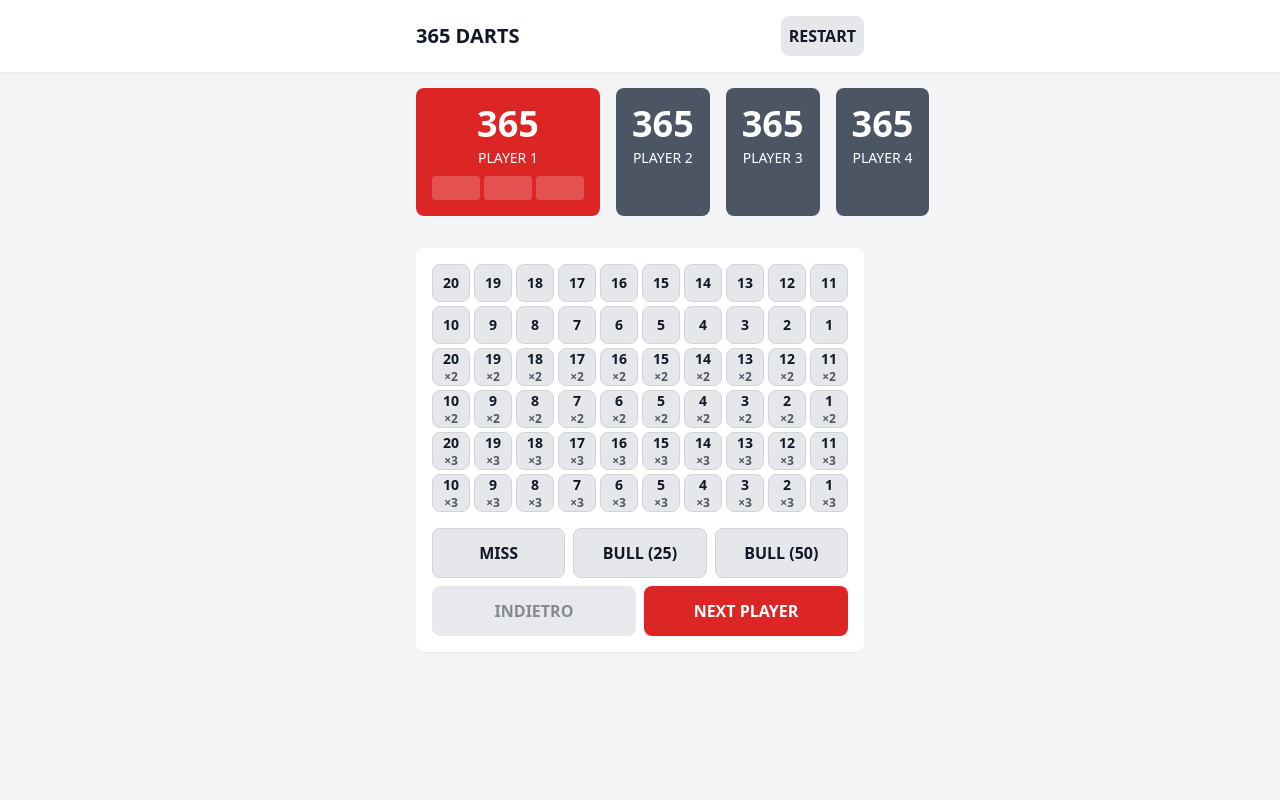
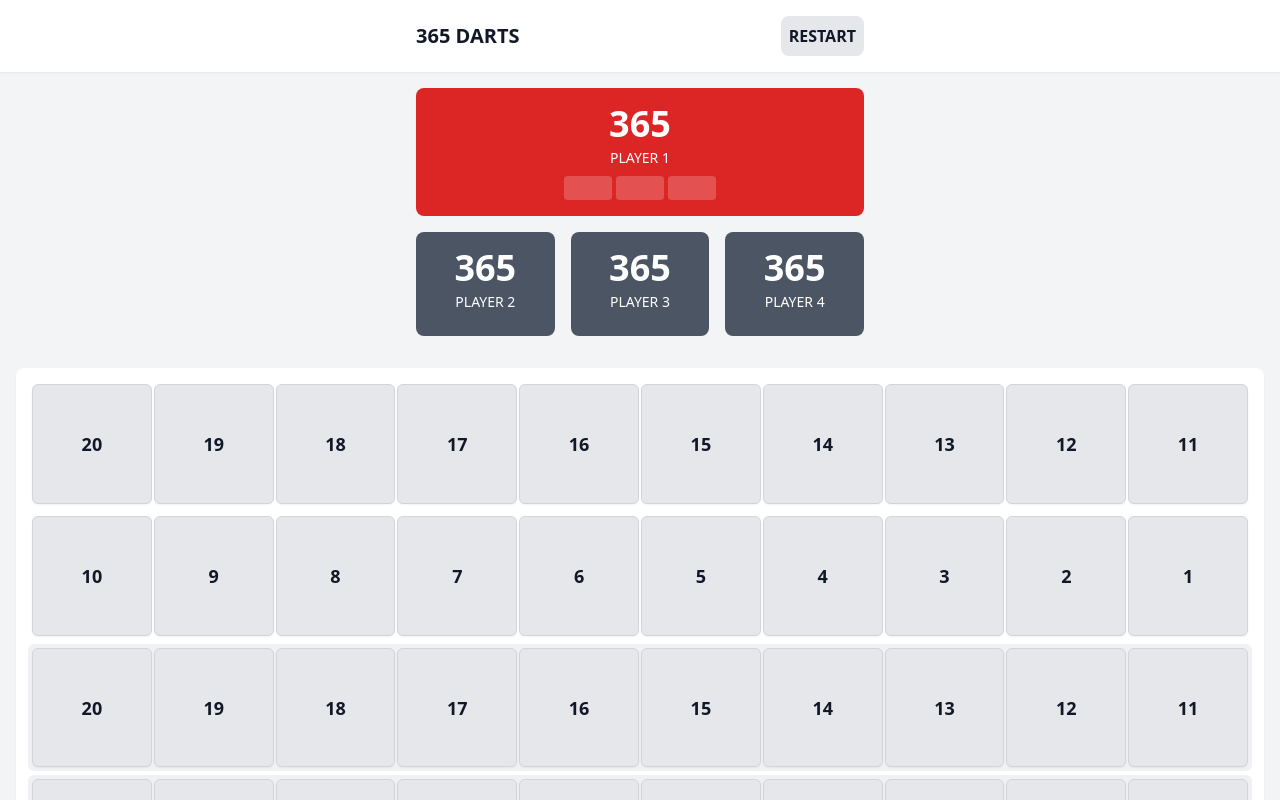
Before and after one commit to LeonardoSerafin/365Freccette, a React (Create React App) app: page / in a window 1280 px wide. Both pictures are taken after a click on the button "4 Giocatori". Shown: the top 800 px of the page. Built offline with nearby package versions, Linux system fonts and the light colour scheme.

Commit message:
Version 12

```diff
--- a/src/App.js
+++ b/src/App.js
@@ -10,7 +10,10 @@ const COLORS = {
   buttonHover: '#d1d5db',
   text: '#111827',
   textSecondary: '#6b7280',
-  border: '#d1d5db'
+  border: '#d1d5db',
+  // Nuovi: sfondo righe per x2 (argento) e x3 (oro)
+  rowX2Bg: '#f0f1f4',
+  rowX3Bg: '#fff7e6'
 };
 
 const DART_VALUES = [
@@ -56,32 +59,29 @@ const DartsGame = () => {
     setThrowsCount(0);
   };
 
-  // Snapshot dello stato corrente
+  // Snapshot dello stato corrente (stato COMPLETO)
   const takeSnapshot = () => {
     const snapshot = {
       players: players.map(p => ({ ...p })),
       currentPlayer,
       currentTurnThrows: [...currentTurnThrows],
       throwsCount,
-      timestamp: Date.now()
+      winner
     };
     setGameHistory(prev => [...prev, snapshot]);
   };
 
-  // Annulla ultima mossa
+  // Annulla ultima mossa: ripristina ESATTAMENTE l’ultimo snapshot e rimuovilo
   const undoLastMove = () => {
-    if (gameHistory.length > 1) {
-      const newHistory = [...gameHistory];
-      newHistory.pop(); // Rimuovi stato corrente
-      const previousState = newHistory[newHistory.length - 1];
+    if (gameHistory.length === 0) return;
 
-      setPlayers(previousState.players);
-      setCurrentPlayer(previousState.currentPlayer);
-      setCurrentTurnThrows(previousState.currentTurnThrows);
-      setThrowsCount(previousState.throwsCount);
-      setGameHistory(newHistory);
-      setWinner(null);
-    }
+    const last = gameHistory[gameHistory.length - 1];
+    setPlayers(last.players.map(p => ({ ...p })));
+    setCurrentPlayer(last.currentPlayer);
+    setCurrentTurnThrows([...last.currentTurnThrows]);
+    setThrowsCount(last.throwsCount);
+    setWinner(last.winner || null);
+    setGameHistory(prev => prev.slice(0, -1));
   };
 
   // Formatta il tiro per la visualizzazione
@@ -101,6 +101,9 @@ const DartsGame = () => {
   const handleScore = (value, multiplier) => {
     if (winner || throwsCount >= 3) return;
 
+    // Salva uno snapshot PRIMA del tiro (una sola volta per questa azione)
+    takeSnapshot();
+
     const score = value * multiplier;
     const newPlayers = [...players];
     const player = newPlayers[currentPlayer];
@@ -108,48 +111,43 @@ const DartsGame = () => {
 
     // Aggiungi il tiro allo storico del turno
     const throwDisplay = formatThrow(value, multiplier);
-    const newTurnThrows = [...currentTurnThrows, throwDisplay];
-    setCurrentTurnThrows(newTurnThrows);
-    setThrowsCount(throwsCount + 1);
+    setCurrentTurnThrows(prev => [...prev, throwDisplay]);
+    setThrowsCount(prev => prev + 1);
 
-    // Se va sotto zero, bust - torna al punteggio di inizio turno
     if (newScore < 0) {
       player.score = player.turnStartScore;
       setPlayers(newPlayers);
-      takeSnapshot();
       return;
     }
 
-    // Aggiorna il punteggio
     player.score = newScore;
 
-    // Controlla se ha vinto
     if (newScore === 0) {
       setWinner(player);
       setPlayers(newPlayers);
-      takeSnapshot();
       return;
     }
 
-    // Controlla se ha raggiunto il punteggio di un altro giocatore (bust rule)
     const otherPlayerWithSameScore = newPlayers.find(p =>
       p.id !== player.id && p.score === newScore
     );
-
     if (otherPlayerWithSameScore) {
-      // Il giocatore che aveva questo punteggio torna a 365
       otherPlayerWithSameScore.score = 365;
       otherPlayerWithSameScore.turnStartScore = 365;
     }
 
     setPlayers(newPlayers);
-    takeSnapshot();
   };
 
   // Passa al prossimo giocatore
   const nextPlayer = () => {
+    // Blocca il cambio giocatore finché non ci sono 3 tiri o se c'è un vincitore
+    if (winner || throwsCount < 3) return;
+
+    // Salva snapshot per poter annullare anche il cambio giocatore (azione singola)
+    takeSnapshot();
+
     const newPlayers = [...players];
-    // Aggiorna il punteggio di inizio turno per il giocatore corrente
     newPlayers[currentPlayer].turnStartScore = newPlayers[currentPlayer].score;
 
     const nextPlayerIndex = (currentPlayer + 1) % numPlayers;
@@ -159,8 +157,6 @@ const DartsGame = () => {
     // Reset del turno
     setCurrentTurnThrows([]);
     setThrowsCount(0);
-
-    takeSnapshot();
   };
 
   // Reset del gioco
@@ -175,6 +171,163 @@ const DartsGame = () => {
     setThrowsCount(0);
   };
 
+  // Ordine inattivi: per id crescente, escludendo l'attivo
+  const getInactiveOrder = () => {
+    if (!players.length) return [];
+    return players
+      .filter((_, idx) => idx !== currentPlayer)
+      .slice()
+      .sort((a, b) => a.id - b.id);
+  };
+
+  // Render pulito dei punteggi (niente ternari annidati per evitare errori di parentesi)
+  const renderScoreboard = () => {
+    if (numPlayers <= 2) {
+      return (
+        <div className="grid gap-4 max-w-md mx-auto" style={{ gridTemplateColumns: `repeat(${numPlayers}, 1fr)` }}>
+          {players.map((player, index) => (
+            <div
+              key={player.id}
+              className="rounded-lg p-4 text-center"
+              style={{
+                backgroundColor: index === currentPlayer ? COLORS.primary : COLORS.secondary,
+                color: 'white'
+              }}
+            >
+              <div className="text-4xl font-bold mb-1">{player.score}</div>
+              <div className="text-sm font-medium mb-2">{player.name}</div>
+              {index === currentPlayer && (
+                <div className="flex justify-center gap-1 mt-2">
+                  {[0, 1, 2].map(throwIndex => (
+                    <div
+                      key={throwIndex}
+                      className="w-12 h-6 rounded text-xs flex items-center justify-center font-medium"
+                      style={{
+                        backgroundColor: currentTurnThrows[throwIndex] ? 'rgba(255,255,255,0.9)' : 'rgba(255,255,255,0.2)',
+                        color: currentTurnThrows[throwIndex] ? COLORS.text : 'white'
+                      }}
+                    >
+                      {currentTurnThrows[throwIndex] || ''}
+                    </div>
+                  ))}
+                </div>
+              )}
+            </div>
+          ))}
+        </div>
+      );
+    }
+
+    if (numPlayers === 5) {
+      const orderedOthers = getInactiveOrder(); // [prev, next, next+1, next+2]
+      const row1 = orderedOthers.slice(0, 2);   // seconda riga
+      const row2 = orderedOthers.slice(2, 4);   // terza riga
+
+      return (
+        <div className="max-w-md mx-auto">
+          <div className="grid grid-cols-1 gap-4 mb-4">
+            {players[currentPlayer] && (
+              <div
+                key={players[currentPlayer].id}
+                className="rounded-lg p-4 text-center"
+                style={{ backgroundColor: COLORS.primary, color: 'white' }}
+              >
+                <div className="text-4xl font-bold mb-1">{players[currentPlayer].score}</div>
+                <div className="text-sm font-medium mb-2">{players[currentPlayer].name}</div>
+                <div className="flex justify-center gap-1 mt-2">
+                  {[0, 1, 2].map(throwIndex => (
+                    <div
+                      key={throwIndex}
+                      className="w-12 h-6 rounded text-xs flex items-center justify-center font-medium"
+                      style={{
+                        backgroundColor: currentTurnThrows[throwIndex] ? 'rgba(255,255,255,0.9)' : 'rgba(255,255,255,0.2)',
+                        color: currentTurnThrows[throwIndex] ? COLORS.text : 'white'
+                      }}
+                    >
+                      {currentTurnThrows[throwIndex] || ''}
+                    </div>
+                  ))}
+                </div>
+              </div>
+            )}
+          </div>
+
+          <div className="grid grid-cols-2 gap-4 mb-4">
+            {row1.map(player => (
+              <div
+                key={player.id}
+                className="rounded-lg p-4 text-center"
+                style={{ backgroundColor: COLORS.secondary, color: 'white' }}
+              >
+                <div className="text-4xl font-bold mb-1">{player.score}</div>
+                <div className="text-sm font-medium mb-2">{player.name}</div>
+              </div>
+            ))}
+          </div>
+          <div className="grid grid-cols-2 gap-4">
+            {row2.map(player => (
+              <div
+                key={player.id}
+                className="rounded-lg p-4 text-center"
+                style={{ backgroundColor: COLORS.secondary, color: 'white' }}
+              >
+                <div className="text-4xl font-bold mb-1">{player.score}</div>
+                <div className="text-sm font-medium mb-2">{player.name}</div>
+              </div>
+            ))}
+          </div>
+        </div>
+      );
+    }
+
+    // 3-4 giocatori: inattivi in ordine [precedente, poi successivi]
+    const othersInOrder = getInactiveOrder();
+
+    return (
+      <div className="max-w-md mx-auto">
+        <div className="grid grid-cols-1 gap-4 mb-4">
+          {players[currentPlayer] && (
+            <div
+              key={players[currentPlayer].id}
+              className="rounded-lg p-4 text-center"
+              style={{ backgroundColor: COLORS.primary, color: 'white' }}
+            >
+              <div className="text-4xl font-bold mb-1">{players[currentPlayer].score}</div>
+              <div className="text-sm font-medium mb-2">{players[currentPlayer].name}</div>
+              <div className="flex justify-center gap-1 mt-2">
+                {[0, 1, 2].map(throwIndex => (
+                  <div
+                    key={throwIndex}
+                    className="w-12 h-6 rounded text-xs flex items-center justify-center font-medium"
+                    style={{
+                      backgroundColor: currentTurnThrows[throwIndex] ? 'rgba(255,255,255,0.9)' : 'rgba(255,255,255,0.2)',
+                      color: currentTurnThrows[throwIndex] ? COLORS.text : 'white'
+                    }}
+                  >
+                    {currentTurnThrows[throwIndex] || ''}
+                  </div>
+                ))}
+              </div>
+            </div>
+          )}
+        </div>
+
+        <div className={`grid gap-4 ${numPlayers === 3 ? 'grid-cols-2' : 'grid-cols-3'}`}>
+          {othersInOrder.map(player => (
+            <div
+              key={player.id}
+              className="rounded-lg p-4 text-center"
+              style={{ backgroundColor: COLORS.secondary, color: 'white' }}
+            >
+              <div className="text-4xl font-bold mb-1">{player.score}</div>
+              <div className="text-sm font-medium mb-2">{player.name}</div>
+            </div>
+          ))}
+        </div>
+      </div>
+    );
+  };
+
   // Schermata di selezione giocatori
   if (!gameStarted) {
     return (
@@ -187,7 +340,7 @@ const DartsGame = () => {
             Seleziona il numero di giocatori
           </p>
           <div className="grid grid-cols-2 gap-4">
-            {[1, 2, 3, 4].map(num => (
+            {[2, 3, 4, 5].map(num => (
               <button
                 key={num}
                 onClick={() => initGame(num)}
@@ -200,7 +353,7 @@ const DartsGame = () => {
                 onMouseOver={(e) => e.target.style.backgroundColor = COLORS.buttonHover}
                 onMouseOut={(e) => e.target.style.backgroundColor = COLORS.button}
               >
-                {num} {num === 1 ? 'Giocatore' : 'Giocatori'}
+                {num} Giocatori
               </button>
             ))}
           </div>
@@ -260,55 +413,34 @@ const DartsGame = () => {
 
       {/* Punteggi giocatori */}
       <div className="p-4">
-        <div className="grid gap-4 max-w-md mx-auto" style={{ gridTemplateColumns: `repeat(${numPlayers}, 1fr)` }}>
-          {players.map((player, index) => (
-            <div
-              key={player.id}
-              className="rounded-lg p-4 text-center"
-              style={{
-                backgroundColor: index === currentPlayer ? COLORS.primary : COLORS.secondary,
-                color: 'white'
-              }}
-            >
-              <div className="text-4xl font-bold mb-1">
-                {player.score}
-              </div>
-              <div className="text-sm font-medium mb-2">
-                {player.name}
-              </div>
-              {/* Storico tiri del turno corrente - solo per il giocatore attivo */}
-              {index === currentPlayer && (
-                <div className="flex justify-center gap-1 mt-2">
-                  {[0, 1, 2].map(throwIndex => (
-                    <div
-                      key={throwIndex}
-                      className="w-12 h-6 rounded text-xs flex items-center justify-center font-medium"
-                      style={{
-                        backgroundColor: currentTurnThrows[throwIndex] ? 'rgba(255,255,255,0.9)' : 'rgba(255,255,255,0.2)',
-                        color: currentTurnThrows[throwIndex] ? COLORS.text : 'white'
-                      }}
-                    >
-                      {currentTurnThrows[throwIndex] || ''}
-                    </div>
-                  ))}
-                </div>
-              )}
-            </div>
-          ))}
-        </div>
+        {renderScoreboard()}
       </div>
 
       {/* Griglia punteggi */}
       <div className="p-4">
-        <div className="max-w-md mx-auto bg-white rounded-lg shadow-sm p-4">
-          <div className="grid grid-cols-10 gap-1">
-            {DART_VALUES.map((row, rowIndex) =>
-              row.map((value, colIndex) => (
+        <div className="mx-auto w-full bg-white rounded-lg shadow-sm p-3">
+
+          {/* Righe con separatori e sfondi per x2/x3 */}
+          <div className="space-y-1">
+            {DART_VALUES.map((row, rowIndex) => {
+              const mult = MULTIPLIERS[rowIndex];
+              const rowBg =
+                mult === 2 ? COLORS.rowX2Bg :
+                mult === 3 ? COLORS.rowX3Bg : 'transparent';
+              const isGroupStart = rowIndex === 2 || rowIndex === 4;
+
+              return (
+                <div
+                  key={`row-${rowIndex}`}
+                  className={`grid grid-cols-10 gap-[2px] rounded-md px-1 py-1 ${isGroupStart ? 'mt-3' : ''}`}
+                  style={{ backgroundColor: rowBg }}
+                >
+                  {row.map((value, colIndex) => (
                     <button
                       key={`${rowIndex}-${colIndex}`}
                       onClick={() => handleScore(value, MULTIPLIERS[rowIndex])}
                       disabled={throwsCount >= 3 || winner}
-                  className="aspect-square rounded-lg font-semibold text-sm transition-colors active:scale-95 disabled:opacity-50"
+                      className="aspect-square rounded-md font-semibold text-lg transition-colors active:scale-95 disabled:opacity-50 shadow-sm"
                       style={{
                         backgroundColor: throwsCount >= 3 ? COLORS.border : COLORS.button,
                         color: COLORS.text,
@@ -316,31 +448,28 @@ const DartsGame = () => {
                         cursor: throwsCount >= 3 ? 'not-allowed' : 'pointer'
                       }}
                       onTouchStart={(e) => {
-                    if (throwsCount < 3) e.target.style.backgroundColor = COLORS.buttonHover;
+                        if (throwsCount < 3) e.currentTarget.style.backgroundColor = COLORS.buttonHover;
                       }}
                       onTouchEnd={(e) => {
-                    if (throwsCount < 3) e.target.style.backgroundColor = COLORS.button;
+                        if (throwsCount < 3) e.currentTarget.style.backgroundColor = COLORS.button;
                       }}
                     >
                       {value}
-                  {MULTIPLIERS[rowIndex] > 1 && (
-                    <div className="text-xs opacity-70">
-                      ×{MULTIPLIERS[rowIndex]}
+                    </button>
+                  ))}
                 </div>
-                  )}
-                </button>
-              ))
-            )}
+              );
+            })}
           </div>
 
           {/* Pulsanti speciali */}
           <div className="mt-4 space-y-2">
-            {/* Riga 1: 25, 50 e Miss */}
+            {/* Riga 1: Miss, 25 e 50 */}
             <div className="grid grid-cols-3 gap-2">
               <button
                 onClick={() => handleScore(0, 1)}
                 disabled={throwsCount >= 3 || winner}
-                className="py-3 rounded-lg font-semibold transition-colors disabled:opacity-50"
+                className="py-4 rounded-md font-semibold text-lg transition-colors disabled:opacity-50"
                 style={{
                   backgroundColor: throwsCount >= 3 ? COLORS.border : COLORS.button,
                   color: COLORS.text,
@@ -353,7 +482,7 @@ const DartsGame = () => {
               <button
                 onClick={() => handleScore(25, 1)}
                 disabled={throwsCount >= 3 || winner}
-                className="py-3 rounded-lg font-semibold transition-colors disabled:opacity-50"
+                className="py-4 rounded-md font-semibold text-lg transition-colors disabled:opacity-50"
                 style={{
                   backgroundColor: throwsCount >= 3 ? COLORS.border : COLORS.button,
                   color: COLORS.text,
@@ -366,7 +495,7 @@ const DartsGame = () => {
               <button
                 onClick={() => handleScore(50, 1)}
                 disabled={throwsCount >= 3 || winner}
-                className="py-3 rounded-lg font-semibold transition-colors disabled:opacity-50"
+                className="py-4 rounded-md font-semibold text-lg transition-colors disabled:opacity-50"
                 style={{
                   backgroundColor: throwsCount >= 3 ? COLORS.border : COLORS.button,
                   color: COLORS.text,
@@ -378,12 +507,12 @@ const DartsGame = () => {
               </button>
             </div>
 
-            {/* Riga 2: Indietro e Next Player */}
+            {/* Riga 2: BACK e Next Player */}
             <div className="grid grid-cols-2 gap-2">
               <button
                 onClick={undoLastMove}
                 disabled={gameHistory.length <= 1}
-                className="py-3 rounded-lg font-semibold transition-colors disabled:opacity-50"
+                className="py-4 rounded-md font-semibold text-lg transition-colors disabled:opacity-50"
                 style={{
                   backgroundColor: gameHistory.length > 1 ? COLORS.button : COLORS.border,
                   color: COLORS.text,
@@ -391,15 +520,15 @@ const DartsGame = () => {
                   cursor: gameHistory.length <= 1 ? 'not-allowed' : 'pointer'
                 }}
               >
-                INDIETRO
+                BACK
               </button>
               <button
                 onClick={nextPlayer}
-                disabled={winner}
-                className="py-3 rounded-lg font-semibold text-white transition-colors disabled:opacity-50"
+                disabled={winner || throwsCount < 3}
+                className="py-4 rounded-md font-semibold text-white text-lg transition-colors disabled:opacity-50"
                 style={{
-                  backgroundColor: winner ? COLORS.border : COLORS.primary,
-                  cursor: winner ? 'not-allowed' : 'pointer'
+                  backgroundColor: (winner || throwsCount < 3) ? COLORS.border : COLORS.primary,
+                  cursor: (winner || throwsCount < 3) ? 'not-allowed' : 'pointer'
                 }}
               >
                 NEXT PLAYER
```
Lines whose indentation alone changed are shown as unchanged.
